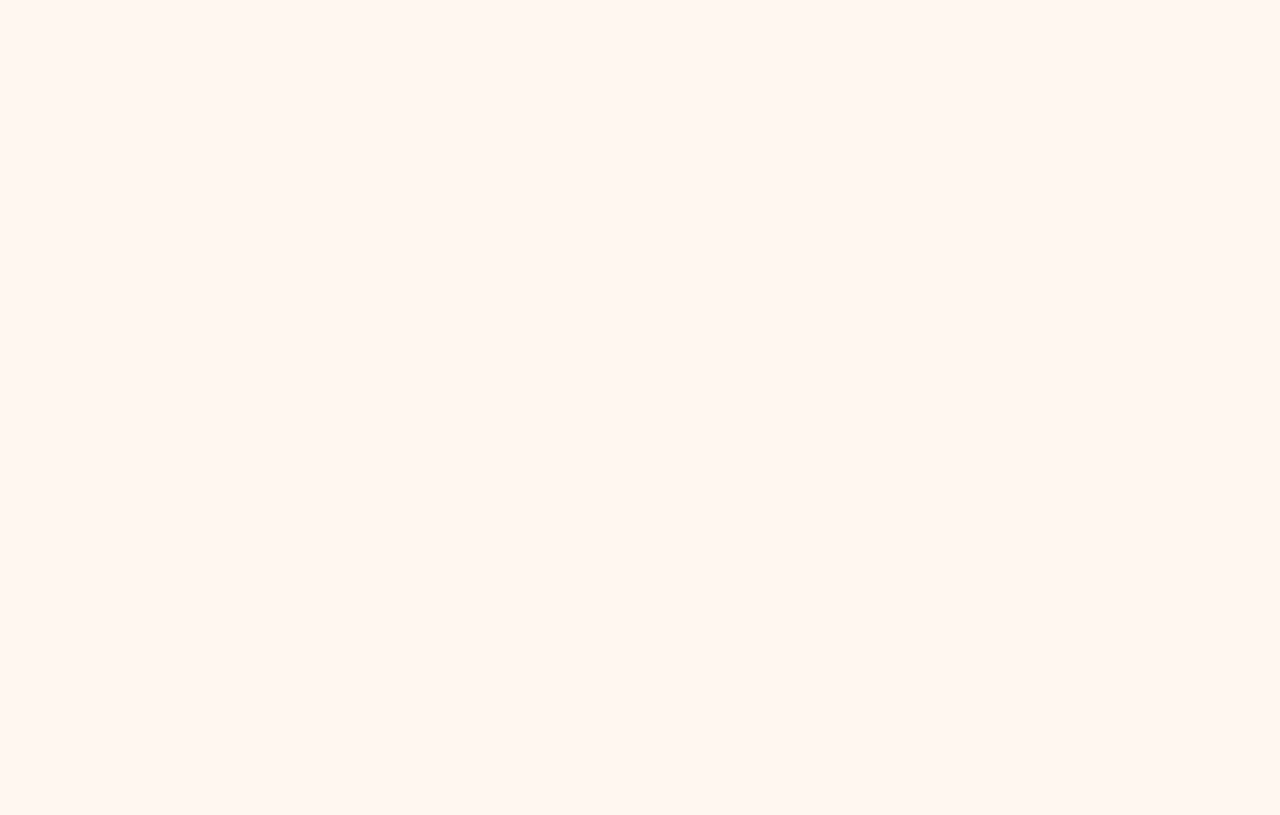
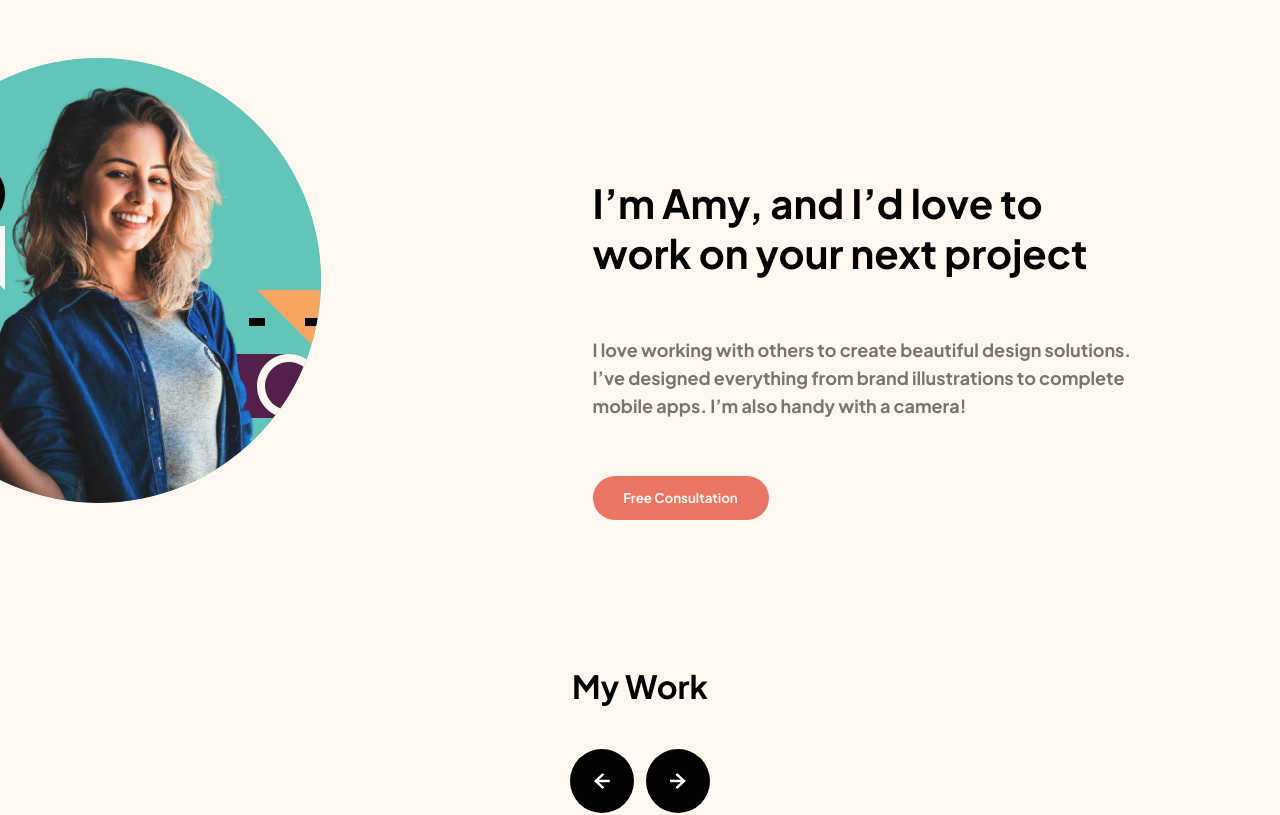
Before and after one commit to Nevaden/Free-Consultation, an Angular app in the folder Free-Consultation/: page / in a window 1280 px wide. Shown: the part 1680-2495 px from the top of the page. Before the commit the page ends 800 px from the top, so only its background shows below. Built offline with nearby package versions, Linux system fonts and the light colour scheme.

Commit message:
mostly complete, only needs carousel. Minor css adjustments needed.

```diff
--- a/Free-Consultation/src/app/app.component.html
+++ b/Free-Consultation/src/app/app.component.html
@@ -1 +1,8 @@
+
+<app-header></app-header>
+<app-site-header-section></app-site-header-section>
+<app-nav-section></app-nav-section>
+<app-profile-blurb></app-profile-blurb>
+<app-my-work></app-my-work>
 <app-appointment></app-appointment>
+<app-header></app-header>
--- a/Free-Consultation/src/app/appointment/appointment.component.css
+++ b/Free-Consultation/src/app/appointment/appointment.component.css
@@ -10,6 +10,7 @@ section {
     background: #030303;
     border-radius: 10px;
     padding: 49px;
+    margin-top: 40px;
 }
 
 @media screen and (min-width: 900px) {
--- a/Free-Consultation/src/app/profile-blurb/profile-blurb.component.css
+++ b/Free-Consultation/src/app/profile-blurb/profile-blurb.component.css
@@ -9,16 +9,16 @@ section {
 
 }
 
-@media screen and (min-width: 1240) {
-    .section {
+
+.imgContainer {
+    text-align: left;
+    display: flex;
+}
+@media screen and (min-width: 900px){
+    .imgContainer {
         display: inline-block;
-        justify-content: center;
-        align-items: center;
-        padding: 2rem;
-        text-align: center;
         position: relative;
-        margin-left: 165px;
-        margin-right: 165px;
+        text-align: left;
 
     }
 }
@@ -36,10 +36,12 @@ section {
 @media screen and (min-width: 900px){
     .imgAmy{
         display:inline-block;
-        position: absolute;
+        position: relative;
         width: 445px;
         height: 445px;
-        left: 165px;
+        left: auto;
+        right: 17rem;
+
     }
 }
 
@@ -52,12 +54,15 @@ section {
 
 @media screen and (min-width: 900px){
     .blurbText{
-        display: inline-block;
-        position: absolute;
+        display:inline-block;
+        position: relative;
         text-align: left;
         width: 540px;
-        height: 306px;
-        left: 735px;
+        height: 240px;
+        margin-left: 0rem;
+        margin-bottom: 14rem;
+        margin-top: 0;
+
     }
 }
 
@@ -76,13 +81,7 @@ h3{
     h3{
         display: inline-flex;
         height: 100px;
-        left: 0%;
-        right: 0%;
-        top: calc(50% - 100px/2 - 103px);
-        font-family: 'Plus Jakarta Sans';
-        font-style: normal;
         text-align: left;
-        font-weight: 700;
         font-size: 40px;
         line-height: 50px;
         color: #030303;
@@ -101,33 +100,17 @@ p {
     font-weight: 500;
     font-size: 16px;
     line-height: 26px;
-    /* or 162% */
-
     text-align: center;
-
-    /* Medium Brown */
-
     color: #7A746E;
 }
 
 @media screen and (min-width: 900px){
     p{
-        height: 84px;
-        left: 0%;
-        right: 0%;
-        top: calc(50% - 84px/2 + 23px);
-        /* Body (M) */
-        font-family: 'Plus Jakarta Sans';
         font-style: normal;
         font-weight: 500;
         font-size: 18px;
         line-height: 28px;
         text-align: left;
-        /* or 156% */
-
-
-        /* Medium Brown */
-
         color: #7A746E;
     }
 }
@@ -146,11 +129,7 @@ p {
 
 }
 
-@media screen and (min-width: 900px){
-    .consultation-button{
 
-    }
-}
 .consultation-button:hover {
     background-color: #F6A560;
 }
--- a/Free-Consultation/src/app/profile-blurb/profile-blurb.component.html
+++ b/Free-Consultation/src/app/profile-blurb/profile-blurb.component.html
@@ -5,7 +5,7 @@
 </head>
 
 <section>
-    <div>
+    <div class="imgContainer">
         <img class="imgAmy" src="../../assets/image-amy.webp" alt="">
     </div>
     <div class="blurbText">
```
